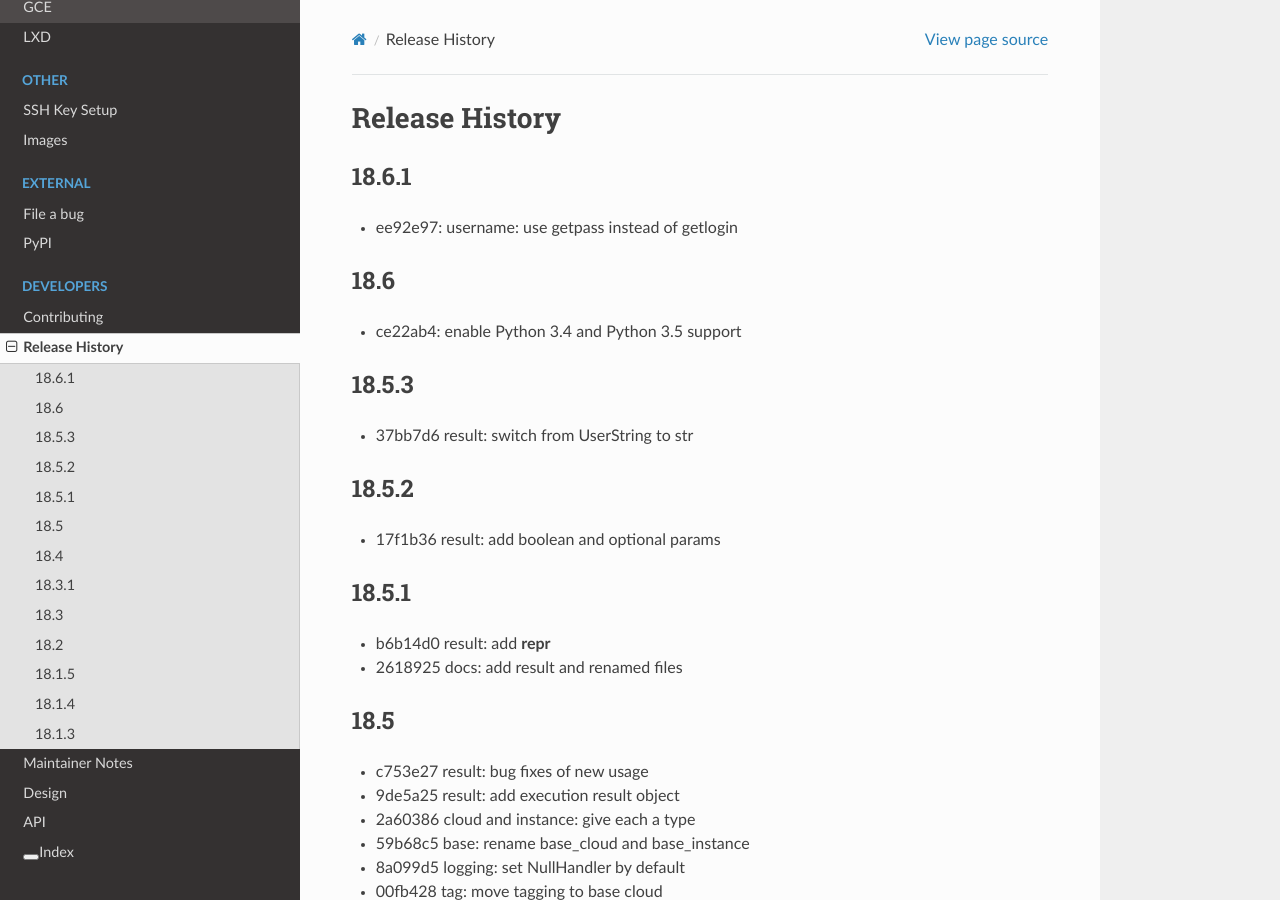
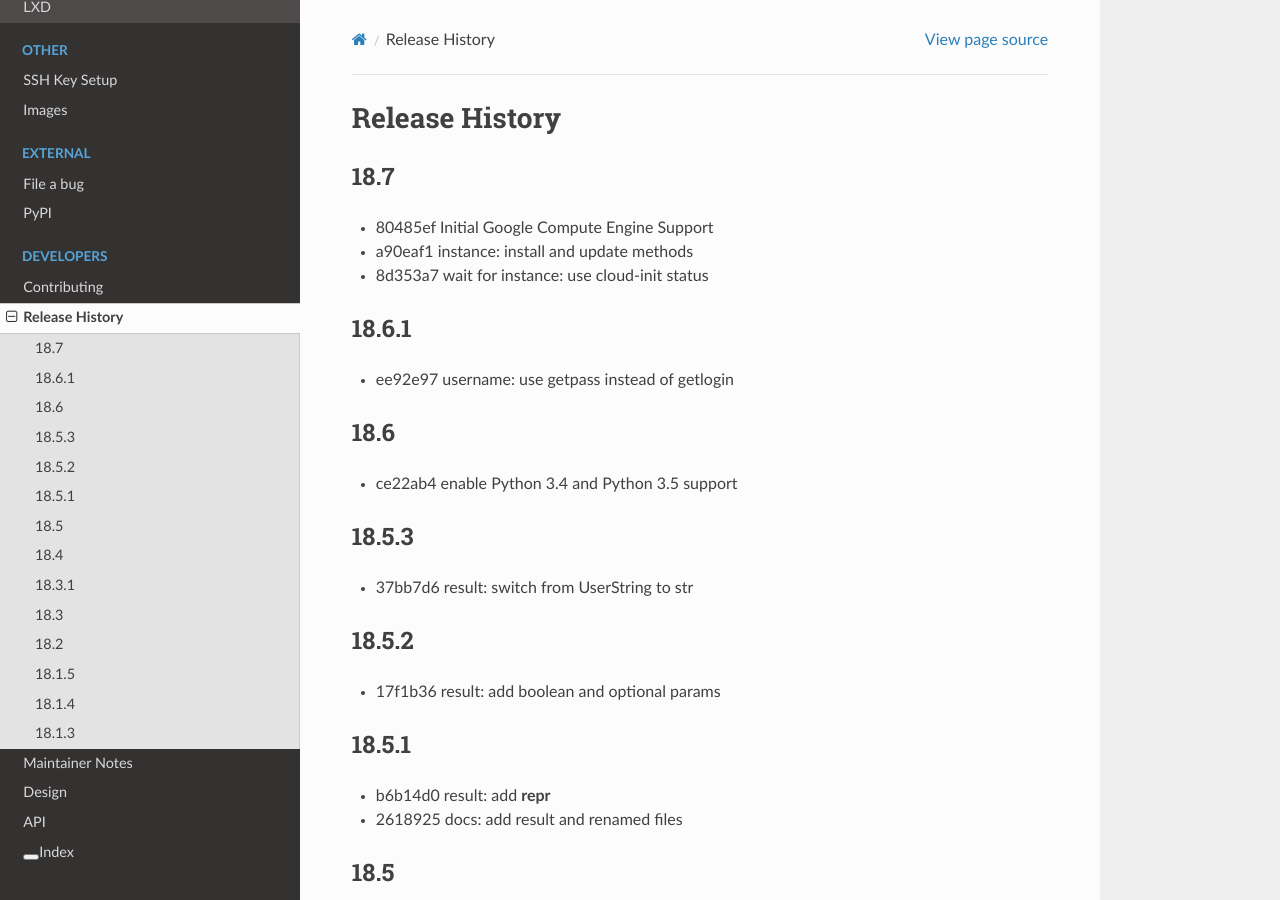
Before and after one commit to canonical/pycloudlib, a Sphinx documentation site: the page built from docs/history.md, in a window 1280 px wide and 900 px high. Built offline with Sphinx 7.4.7 and the Read the Docs theme 2.0.0, drawn with Linux system fonts in a browser that asks for light colours.

Commit message:
Release 18.7

```diff
--- a/docs/history.md
+++ b/docs/history.md
@@ -1,12 +1,18 @@
 # Release History
+
+## 18.7
+
+- 80485ef Initial Google Compute Engine Support
+- a90eaf1 instance: install and update methods
+- 8d353a7 wait for instance: use cloud-init status
 
 ## 18.6.1
 
-- ee92e97: username: use getpass instead of getlogin
+- ee92e97 username: use getpass instead of getlogin
 
 ## 18.6
 
-- ce22ab4: enable Python 3.4 and Python 3.5 support
+- ce22ab4 enable Python 3.4 and Python 3.5 support
 
 ## 18.5.3
 
--- a/setup.py
+++ b/setup.py
@@ -15,7 +15,7 @@ with open(README_FILE, 'r') as readme:
 
 setup(
     name='pycloudlib',
-    version='18.6.1',
+    version='18.7',
     description=(
         'Python library to launch, interact, and snapshot cloud instances'
     ),
```
